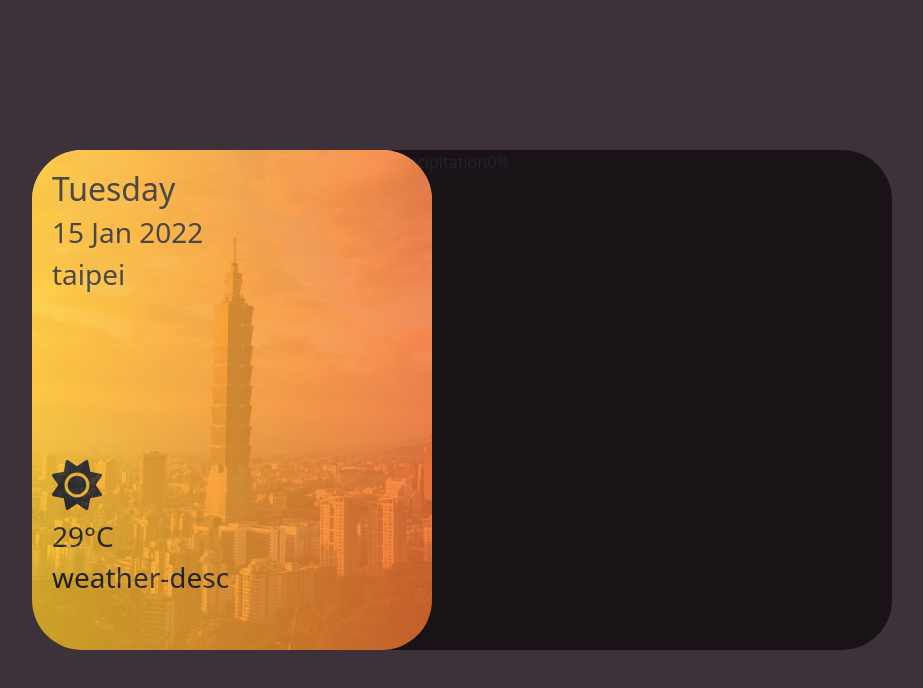
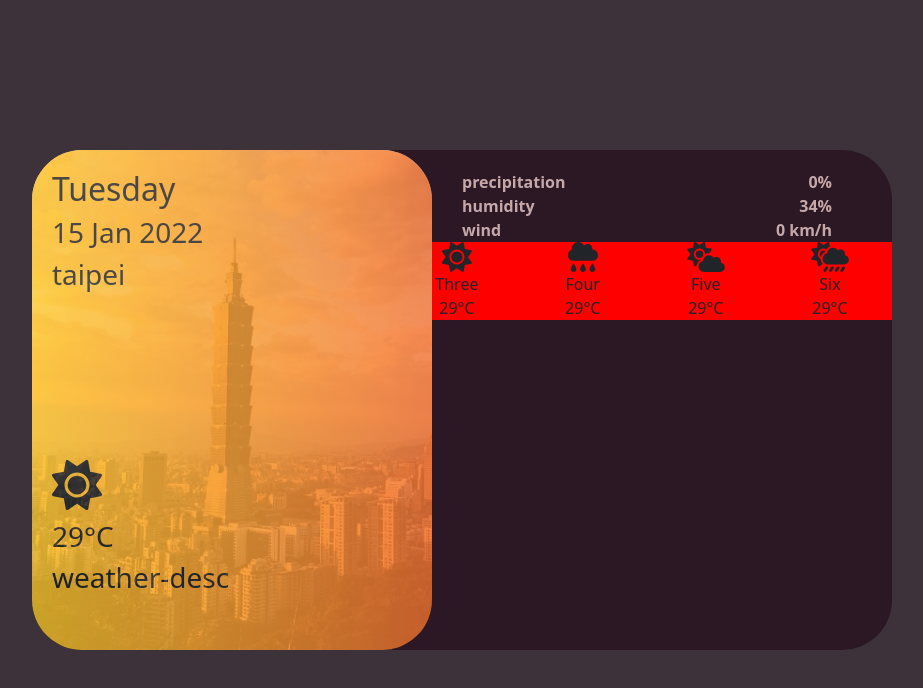
Before and after one commit to tsaiyishiu/weather_project, a Vue app: page / in a window 1280 px wide. Shown: the top 688 px of the page, without its empty margins (158-1081 px from the left). Built offline with nearby package versions, Linux system fonts and the light colour scheme.

Commit message:
forecast_weather製作

```diff
--- a/src/App.vue
+++ b/src/App.vue
@@ -2,7 +2,7 @@
   <div id="app">
     <div class="main d-flex">
       <div class="container d-flex">
-        <div class="container_left">
+        <div class="container_now">
           <div class="background_city">
             <div class="Target">
               <h2 class="worship">Tuesday</h2>
@@ -16,17 +16,44 @@
             </div>
           </div>
         </div>
-        <div class="container_right ">
-          <div class="info_today">
+        <div class="container_future ">
+          <div class="info_current d-flex flex-column">
             <div class="precipitation">
               <span>precipitation</span>
               <span>0%</span>
             </div>
-            <div class=""></div>
-            <div class=""></div>
-
-
-
+            <div class="humidity">
+              <span>humidity</span>
+              <span>34%</span>
+            </div>
+            <div class="wind">
+              <span>wind</span>
+              <span>0 km/h</span>
+            </div>
+          </div>
+          <div class="forecast_weather">
+            <div class="forecast_items d-flex justify-content-center">
+              <div class="dayone d-flex flex-column flex-fill justify-content-around">
+                <i class="fa-solid fa-sun "></i>
+                <span>Three</span>
+                <span>29°C</span>
+              </div>
+              <div class="daytwo d-flex flex-column flex-fill">
+                <i class="fa-solid fa-cloud-rain"></i>
+                <span>Four</span>
+                <span>29°C</span>
+              </div>
+              <div class="daythree d-flex flex-column flex-fill">
+                <i class="fa-solid fa-cloud-sun"></i>
+                <span>Five</span>
+                <span>29°C</span>
+              </div>
+              <div class="dayfour d-flex flex-column flex-fill">
+                <i class="fa-solid fa-cloud-sun-rain"></i>
+                <span>Six</span>
+                <span>29°C</span>
+              </div>
+            </div>
           </div>
         </div>
       </div>
@@ -68,7 +95,7 @@
       .container{
       align-items: center;
       justify-content: center;
-        .container_left{
+        .container_now{
           background-image: url('@/assets/01.jpeg');
           background-repeat:no-repeat;
           background-size: cover;
@@ -92,16 +119,69 @@
             .current{
               padding-left:20px ;
               padding-top:160px ;
+              .fa-sun{
+                font-size: 50px;
+                padding-bottom: 10px;
+              }
             }
           }
         }
-        .container_right{
+        .container_future{
         /* max-width: 100%; */
-        width: 500px;
-        height: 500px;
-        background:rgb(25, 19, 23);
-        border-radius: 0 10% 10% 0;
-        transform: translate(-40px, 0px);
+          width: 500px;
+          height: 500px;
+          background:#2c1725;
+          border-radius: 0 10% 10% 0;
+          transform: translate(-40px, 0px);
+          .info_current{
+            padding-left: 70px;
+            padding-top: 20px;
+            color:#c6a8a8;
+            font-weight: 700;
+            .precipitation span:nth-child(2){
+              float: right;
+              padding-right: 60px;
+            }
+            .humidity span:nth-child(2){
+              float: right;
+              padding-right: 60px;
+            }
+            .wind span:nth-child(2){
+              float: right;
+              padding-right: 60px;
+            }
+          }
+          .forecast_weather{
+            background: red;
+            //margin-left: 70px;
+            //margin-right: 60px;
+            //margin-top: 40px;
+            transform: translateX(0px);
+            .forecast_items{
+              //padding: 40px 0px 40px 0px;
+              text-align: center;
+              .dayone{
+                .fa-sun{
+                  font-size: 30px;
+                }
+              }
+              .daytwo{
+                .fa-cloud-rain{
+                  font-size: 30px;
+                }
+              }
+              .daythree{
+                .fa-cloud-sun{
+                  font-size: 30px;
+                }
+              }
+              .dayfour{
+                .fa-cloud-sun-rain{
+                  font-size: 30px;
+                }
+              }
+            }
+          }
         }
       }
     }
@@ -113,8 +193,5 @@
 
 
 
-  .fa-sun{
-    font-size: 50px;
-    padding-bottom: 10px;
-  }
+
 </style>
```
Also changed, not shown: src/main.js (+6 -6 lines), 1 other file (tests, documents, lock files or other folders).
